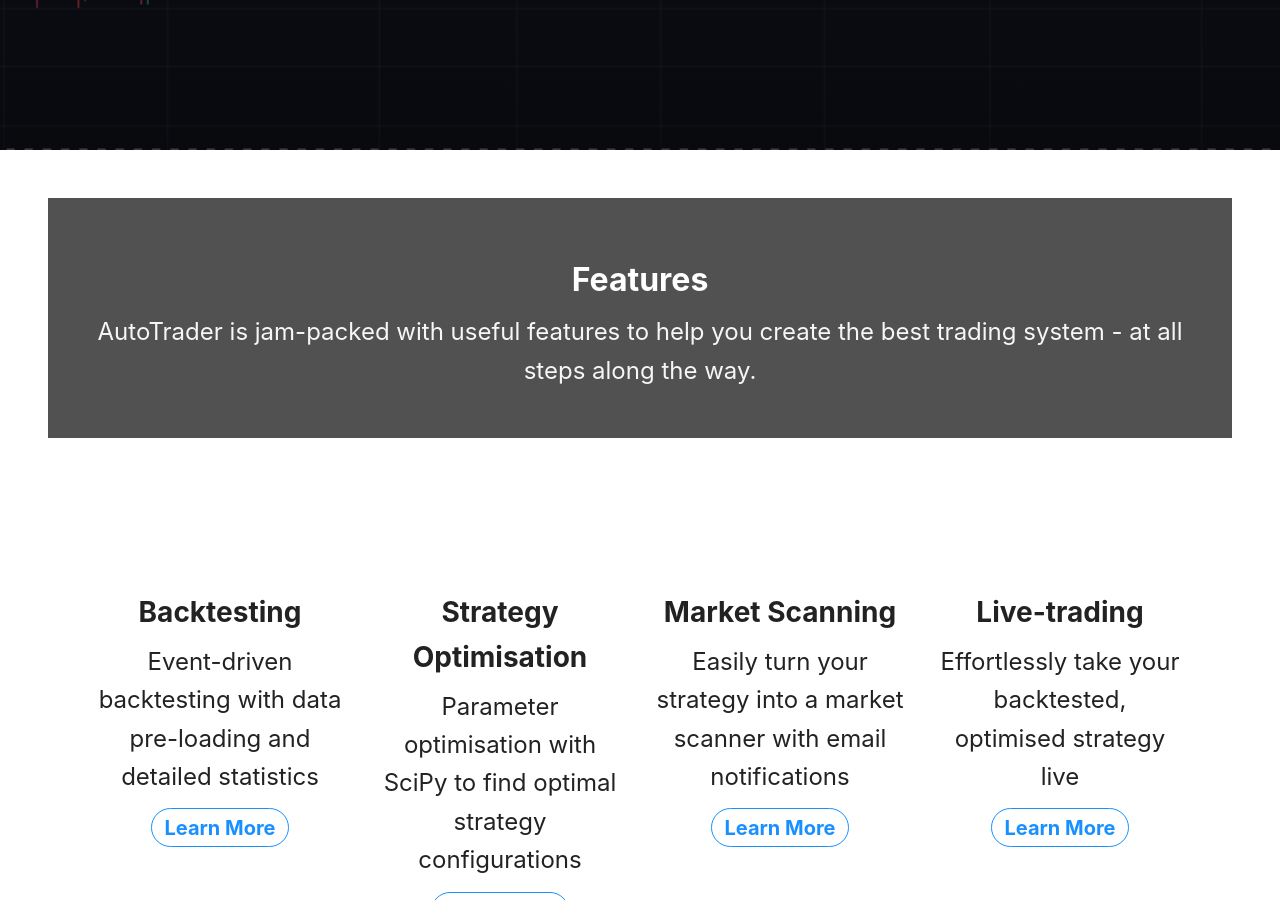
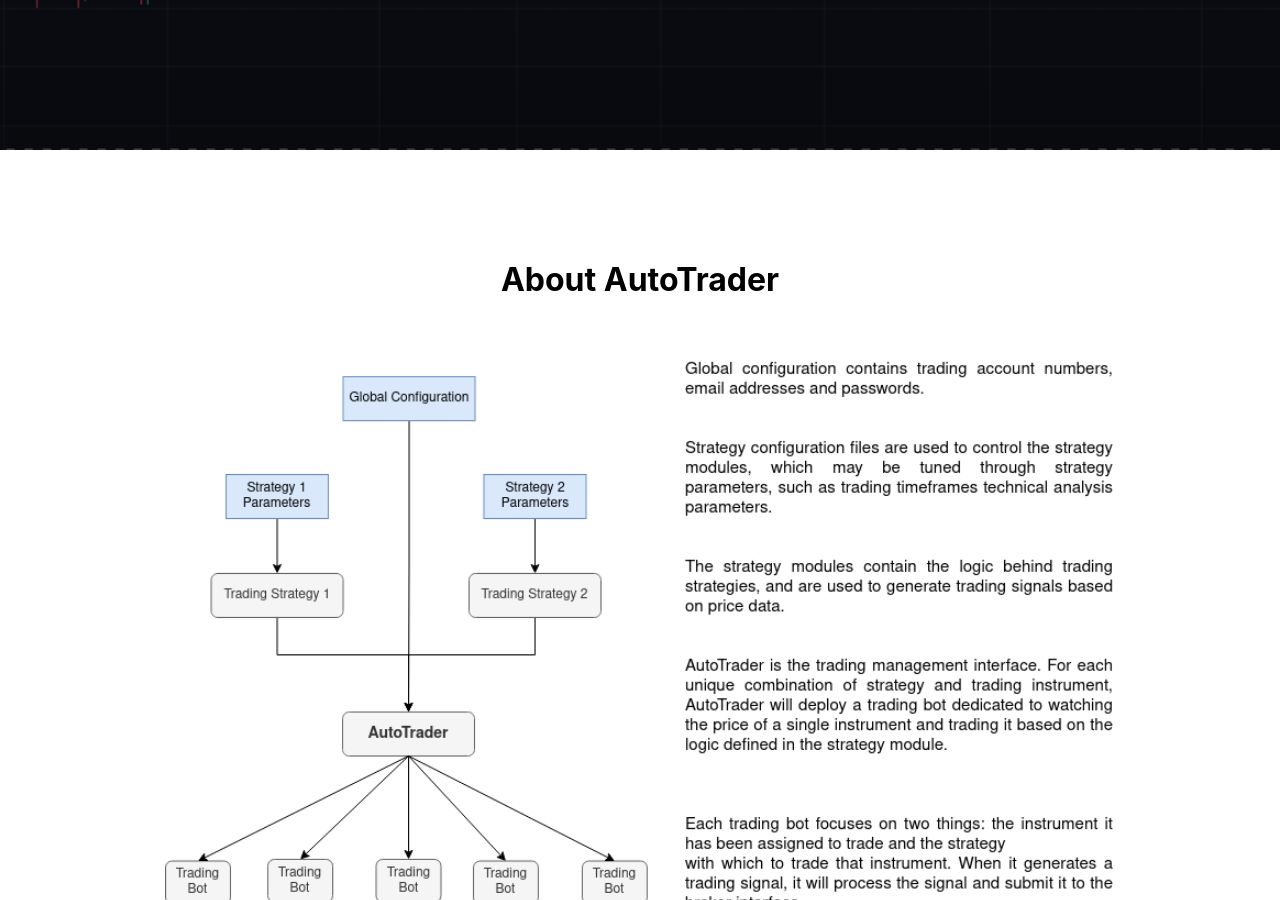
Before and after one commit to kieran-mackle/AutoTrader, a Jekyll site: the page built from index.html, in a window 1280 px wide and 900 px high, scrolled down 750 px. Built offline with Jekyll 4.4.1, drawn with Linux system fonts in a browser that asks for light colours; nearby versions of some CDN libraries; the list of posts is cut into pages by our own code.

Commit message:
docs: updated landing page

```diff
--- a/index.html
+++ b/index.html
@@ -27,14 +27,15 @@
 
 data:
   sections:
+
+    - title: About AutoTrader
+      image:
+        src: /assets/images/code-overview.png
+
     - title: Features
       excerpt: >
         AutoTrader is jam-packed with useful features to help you create the
         best trading system - at all steps along the way.
-      theme: dark
-      background_color: "#515151"
-
-    - title:
       children:
         - title: Backtesting
           excerpt: Event-driven backtesting with data pre-loading and detailed statistics
```
Also changed, not shown: assets/images/code-overview.png (added).
